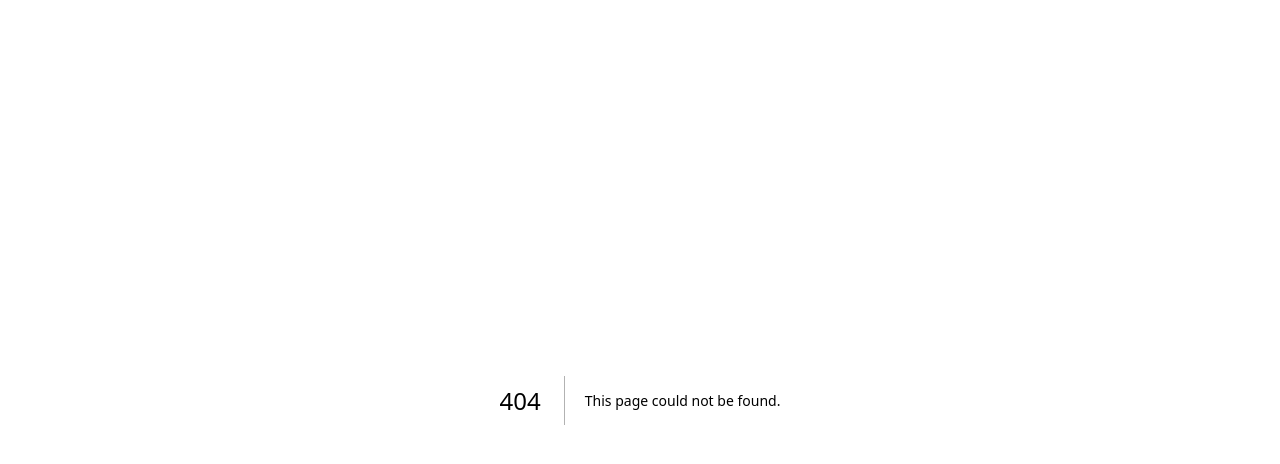
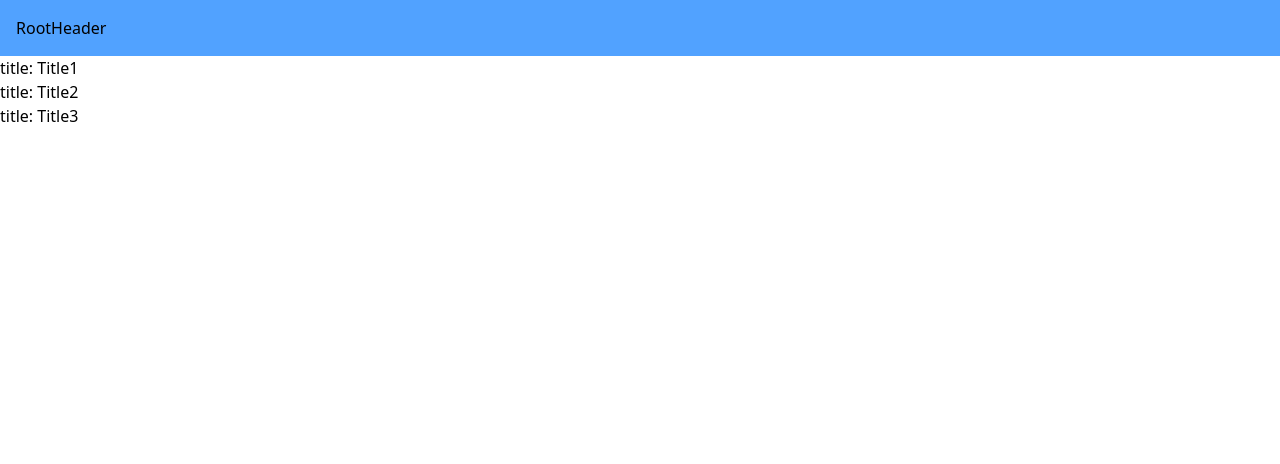
Before and after one commit to yadac/next-udemy-basic, a Next.js app: page /blog in a window 1280 px wide. Before the commit this address had no page. Shown: the top 464 px of the page. Built offline with nearby package versions, Linux system fonts and the light colour scheme.

Commit message:
layout, not-found, loading

```diff
--- a/src/app/(auth)/login/page.tsx
+++ b/src/app/(auth)/login/page.tsx
@@ -1,4 +1,3 @@
-
 export default function LoginPage() {
     return (
         <div>
--- /dev/null
+++ b/src/app/about/layout.tsx
@@ -0,0 +1,11 @@
+export default function AboutLayout({
+    children,
+}: Readonly<{
+    children: React.ReactNode;
+}>) {
+    return (
+        <div className="bg-gray-100 h-screen">
+            {children}
+        </div>
+    )
+}
--- /dev/null
+++ b/src/app/about/profile/page.tsx
@@ -0,0 +1,7 @@
+export default function ProfilePage() {
+  return (
+    <div>
+      Profile
+    </div>
+  )
+}
--- /dev/null
+++ b/src/app/blog/loading.tsx
@@ -0,0 +1,7 @@
+export default function Loading() {
+  return (
+    <div>
+      Loading...
+    </div>
+  )
+}
--- /dev/null
+++ b/src/app/blog/page.tsx
@@ -0,0 +1,26 @@
+const articles = [
+    { id: "1", title: "Title1" },
+    { id: "2", title: "Title2" },
+    { id: "3", title: "Title3" }
+]
+
+// wait 3 seconds
+async function fetchArticles() {
+    await new Promise((resolve) => setTimeout(resolve, 3000))
+    return articles
+}
+
+export default async function BlogPage() {
+    const articles = await fetchArticles()
+    return (
+        <div>
+            <ul>
+                {articles.map((articles) => (
+                    <li key = {articles.id}>
+                        title: {articles.title}
+                    </li>
+                ))}
+            </ul>
+        </div>
+    )
+}
--- a/src/app/layout.tsx
+++ b/src/app/layout.tsx
@@ -12,8 +12,9 @@ export default function RootLayout({
   children: React.ReactNode;
 }>) {
   return (
-    <html lang="en">
+    <html lang="ja">
       <body>
+        <header className="bg-blue-400 p-4">RootHeader</header>
         {children}
       </body>
     </html>
--- /dev/null
+++ b/src/app/not-found.tsx
@@ -0,0 +1,7 @@
+export default function NotFound() {
+  return (
+    <div>
+      404 : this page is not found.
+    </div>
+  )
+}
```
